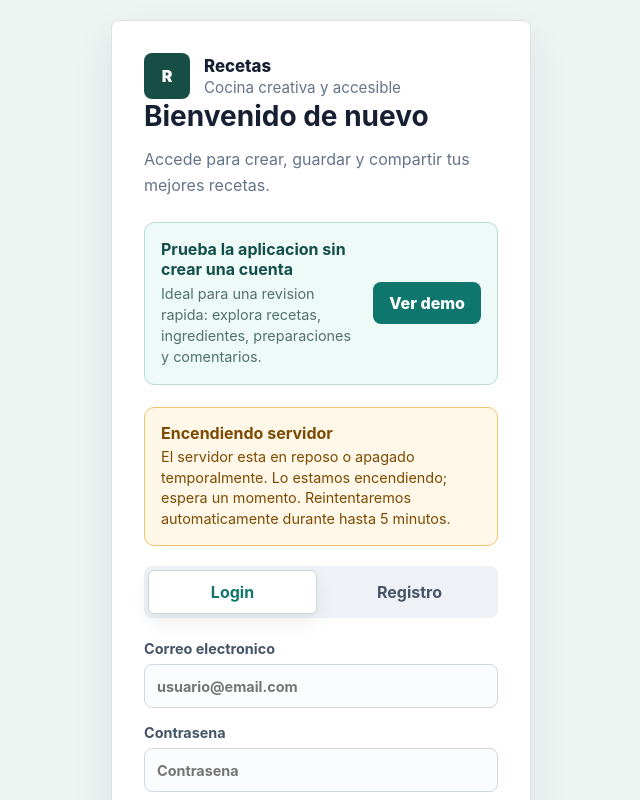
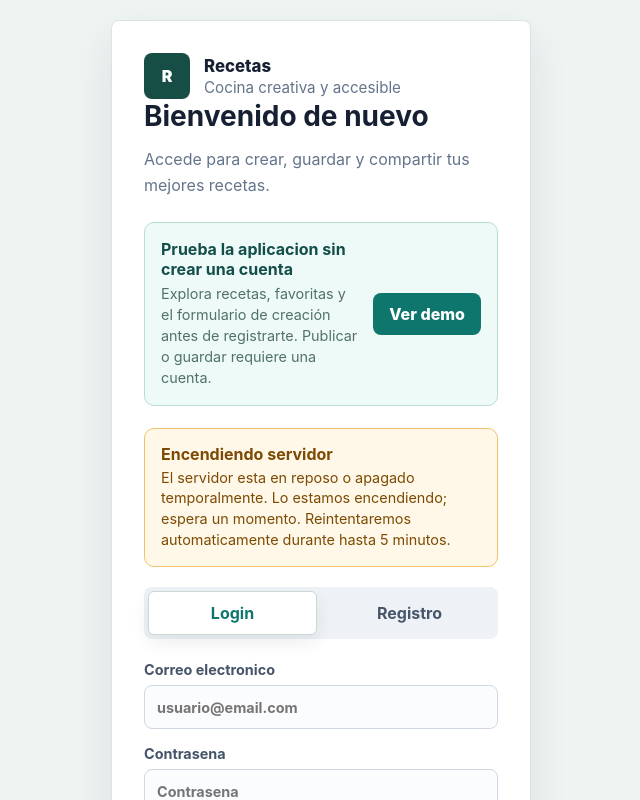
Before and after one commit to MelgarejoMaycol/Recetas-TS, a React (Vite) app: page /login in a window 1280 px wide. Shown: the top 800 px of the page, without its empty margins (319-959 px from the left). Built offline with nearby package versions, Linux system fonts and the light colour scheme; no server answers.

Commit message:
copy: advertise interactive demo features on sign-in page

```diff
--- a/src/components/Login.tsx
+++ b/src/components/Login.tsx
@@ -160,7 +160,7 @@ const Login = ({ initialMode }: LoginProps) => {
                 <div className="demo-entry">
                     <div>
                         <strong>Prueba la aplicacion sin crear una cuenta</strong>
-                        <p>Ideal para una revision rapida: explora recetas, ingredientes, preparaciones y comentarios.</p>
+                        <p>Explora recetas, favoritas y el formulario de creación antes de registrarte. Publicar o guardar requiere una cuenta.</p>
                     </div>
                     <button type="button" className="demo-button" onClick={() => void navigate('/demo')}>
                         Ver demo
```
